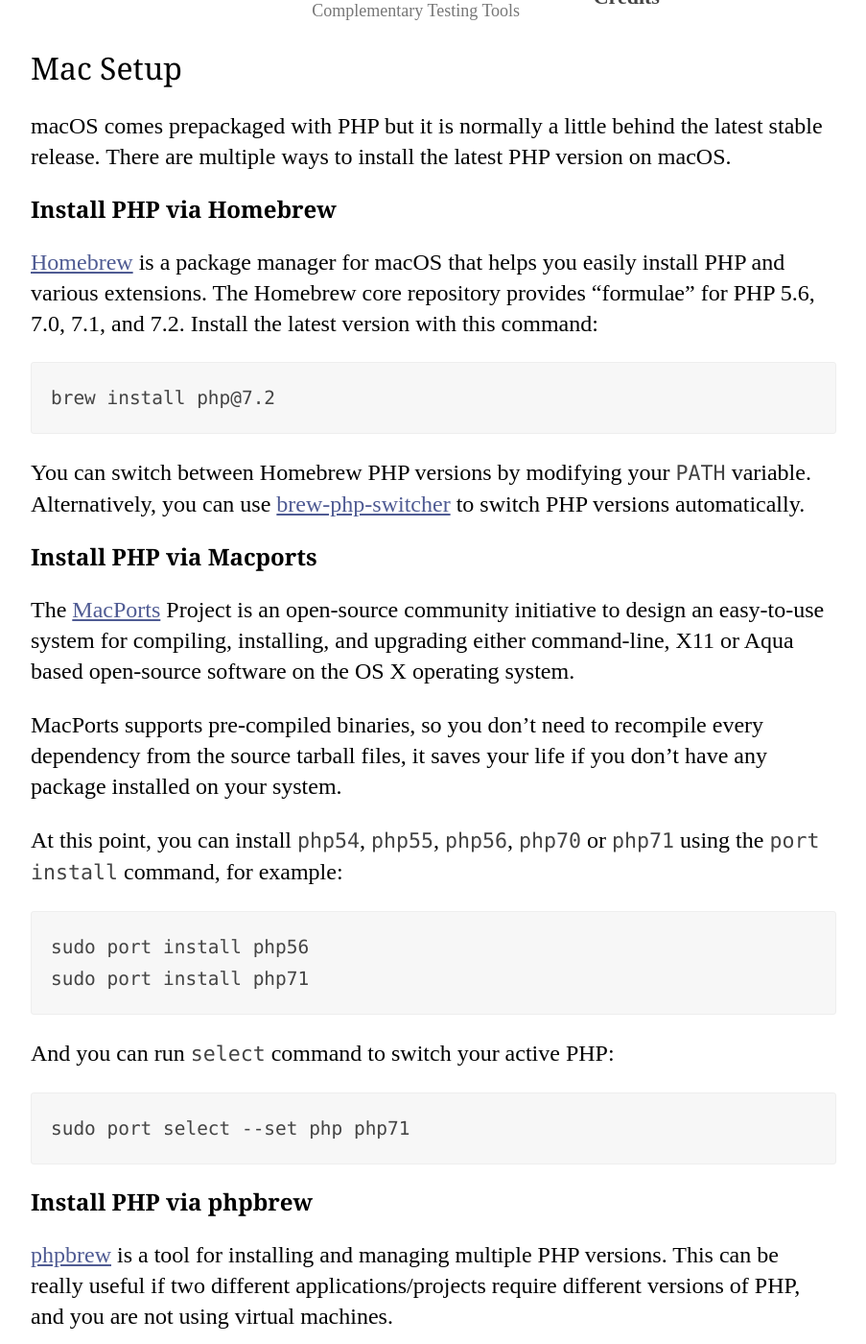
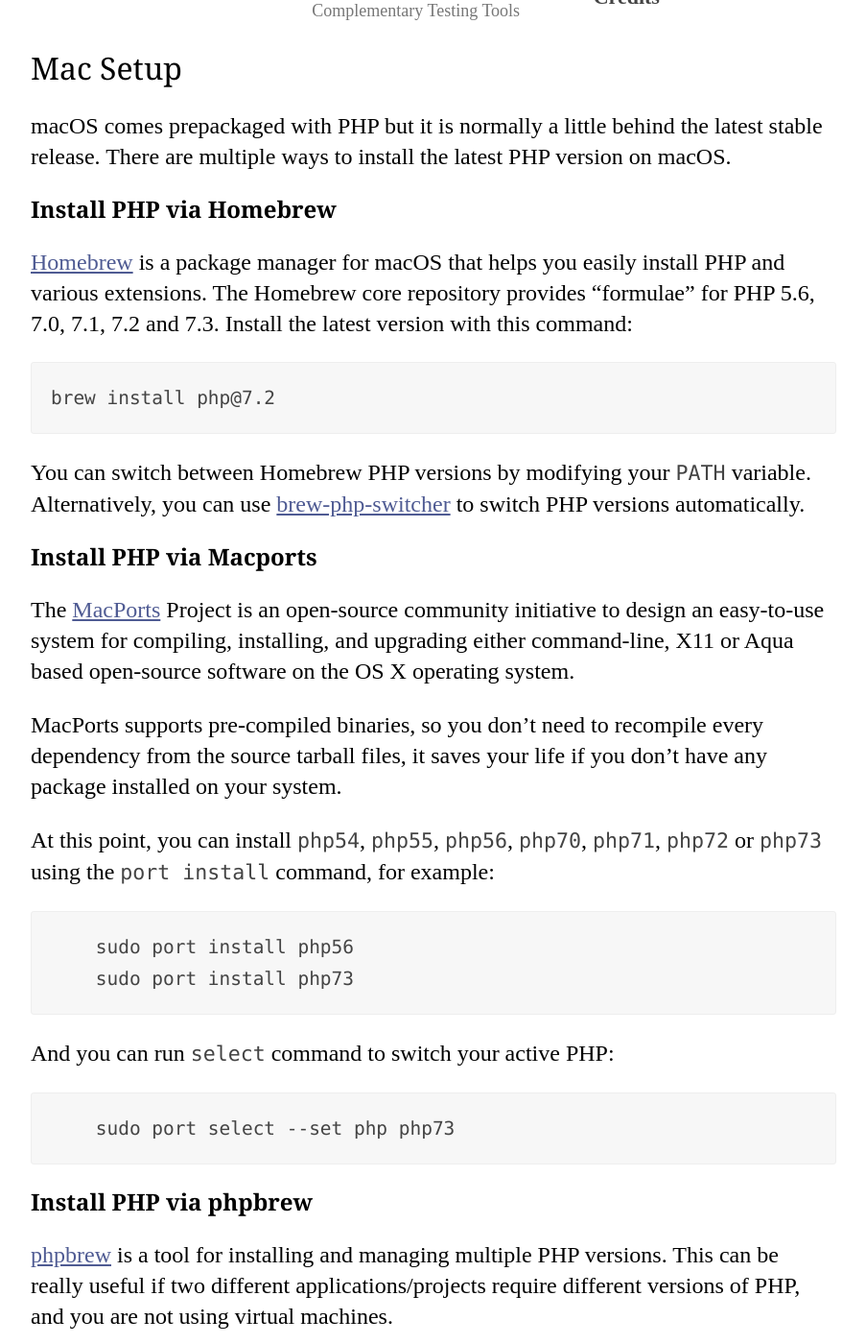
Before and after one commit to codeguy/php-the-right-way, a Jekyll site: the page built from _posts/01-04-01-Mac-Setup.md, in a window 1280 px wide and 1400 px high, scrolled down 1179 px. Shown: the whole window at 96% size, without its empty margins (188-1091 px from the left). Built offline with Jekyll 4.4.1, drawn with Linux system fonts in a browser that asks for light colours; our own code applies the rules of GitHub Pages for plain Markdown files.

Commit message:
Updated items to php 7.3 version

````diff
--- a/_posts/01-04-01-Mac-Setup.md
+++ b/_posts/01-04-01-Mac-Setup.md
@@ -9,7 +9,7 @@ macOS comes prepackaged with PHP but it is normally a little behind the latest s
 
 ### Install PHP via Homebrew
 
-[Homebrew] is a package manager for macOS that helps you easily install PHP and various extensions. The Homebrew core repository provides "formulae" for PHP 5.6, 7.0, 7.1, and 7.2. Install the latest version with this command:
+[Homebrew] is a package manager for macOS that helps you easily install PHP and various extensions. The Homebrew core repository provides "formulae" for PHP 5.6, 7.0, 7.1, 7.2 and 7.3. Install the latest version with this command:
 
 ```
 brew install php@7.2
@@ -28,14 +28,18 @@ MacPorts supports pre-compiled binaries, so you don't need to recompile every
 dependency from the source tarball files, it saves your life if you don't
 have any package installed on your system.
 
-At this point, you can install `php54`, `php55`, `php56`, `php70` or `php71` using the `port install` command, for example:
+At this point, you can install `php54`, `php55`, `php56`, `php70`, `php71`, `php72` or `php73` using the `port install` command, for example:
 
+```
     sudo port install php56
-    sudo port install php71
+    sudo port install php73
+```
 
 And you can run `select` command to switch your active PHP:
 
-    sudo port select --set php php71
+```
+    sudo port select --set php php73
+```
 
 ### Install PHP via phpbrew
 
````
